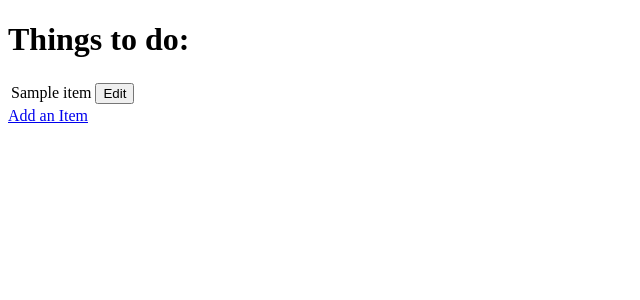
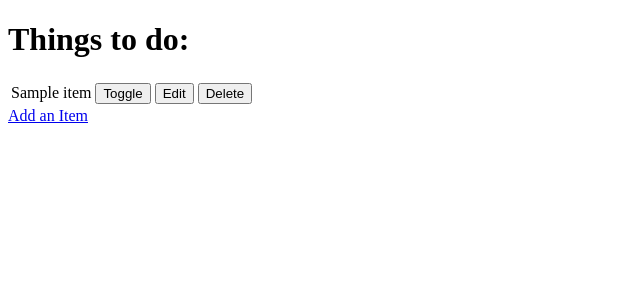
Before and after one commit to hammad25/fsf-hello-django, a Django app: template todo/templates/todo/todo_list.html in a window 1280 px wide. Shown: the top 300 px of the page, without its empty margins (0-640 px from the left). Run offline with Django 3.2, Linux system fonts and the light colour scheme; the template is opened without the code that fills it: most values are stand-ins (such as "Sample title", 1, 10 or a date in 2020).

Commit message:
Add toggle > item.done = not item.done, add delete

```diff
--- a/django_todo/urls.py
+++ b/django_todo/urls.py
@@ -15,13 +15,17 @@ Including another URLconf
 """
 from django.contrib import admin
 from django.urls import path
-from todo.views import get_todo_list, add_item, edit_item
+from todo import views
 
 urlpatterns = [
     path('admin/', admin.site.urls),
-    path('', get_todo_list, name='get_todo_list'),
-    path('add', add_item, name='add'),
-    path('edit/<item_id>', edit_item, name='edit')
+    path('', views.get_todo_list, name='get_todo_list'),
+    path('add', views.add_item, name='add'),
+    path('edit/<item_id>', views.edit_item, name='edit'),
+    path('toggle/<item_id>', views.toggle_item, name='toggle'),
+    path('delete/<item_id>', views.delete_item, name='delete')
+
+
 
 
 ]
--- a/todo/templates/todo/todo_list.html
+++ b/todo/templates/todo/todo_list.html
@@ -20,8 +20,18 @@
             <td>{{ item.name }}</td>
             {% endif %}
             <td>
+                <a href="/toggle/{{ item.id }}">
+                    <button>Toggle</button>
+                </a>
+            </td>
+            <td>
                 <a href="/edit/{{ item.id }}">
                     <button>Edit</button>
+                </a>
+            </td>
+            <td>
+                <a href="/delete/{{ item.id }}">
+                    <button>Delete</button>
                 </a>
             </td>
         </tr>
```
Also changed, not shown: todo/views.py (+11 -1 lines), db.sqlite3.
